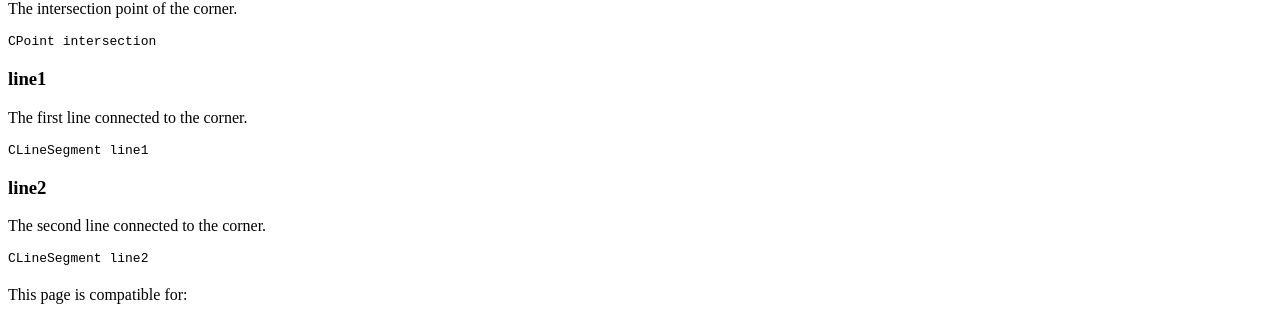
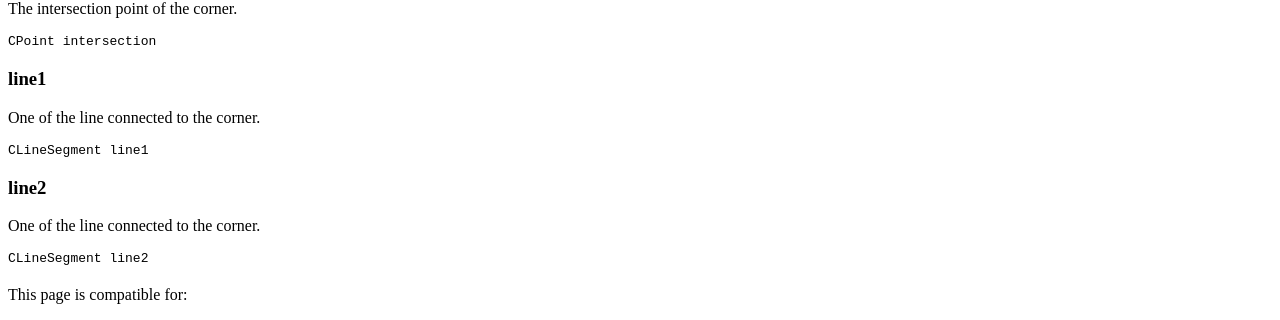
Before and after one commit to dynamsoft-docs/capture-vision-docs-server, a Jekyll site: the page built from programming/cplusplus/api-reference/core/basic-structures/corner.md, in a window 1280 px wide. Shown: the part 1141-1461 px from the top of the page. Built offline with Jekyll 4.4.1, drawn with Linux system fonts in a browser that asks for light colours.

Commit message:
Update corner.md

````diff
--- a/programming/cplusplus/api-reference/core/basic-structures/corner.md
+++ b/programming/cplusplus/api-reference/core/basic-structures/corner.md
@@ -47,7 +47,7 @@ CPoint intersection
 
 ### line1
 
-The first line connected to the corner.
+One of the line connected to the corner.
 
 ```cpp
 CLineSegment line1
@@ -55,7 +55,7 @@ CLineSegment line1
 
 ### line2
 
-The second line connected to the corner.
+One of the line connected to the corner.
 
 ```cpp
 CLineSegment line2
````
